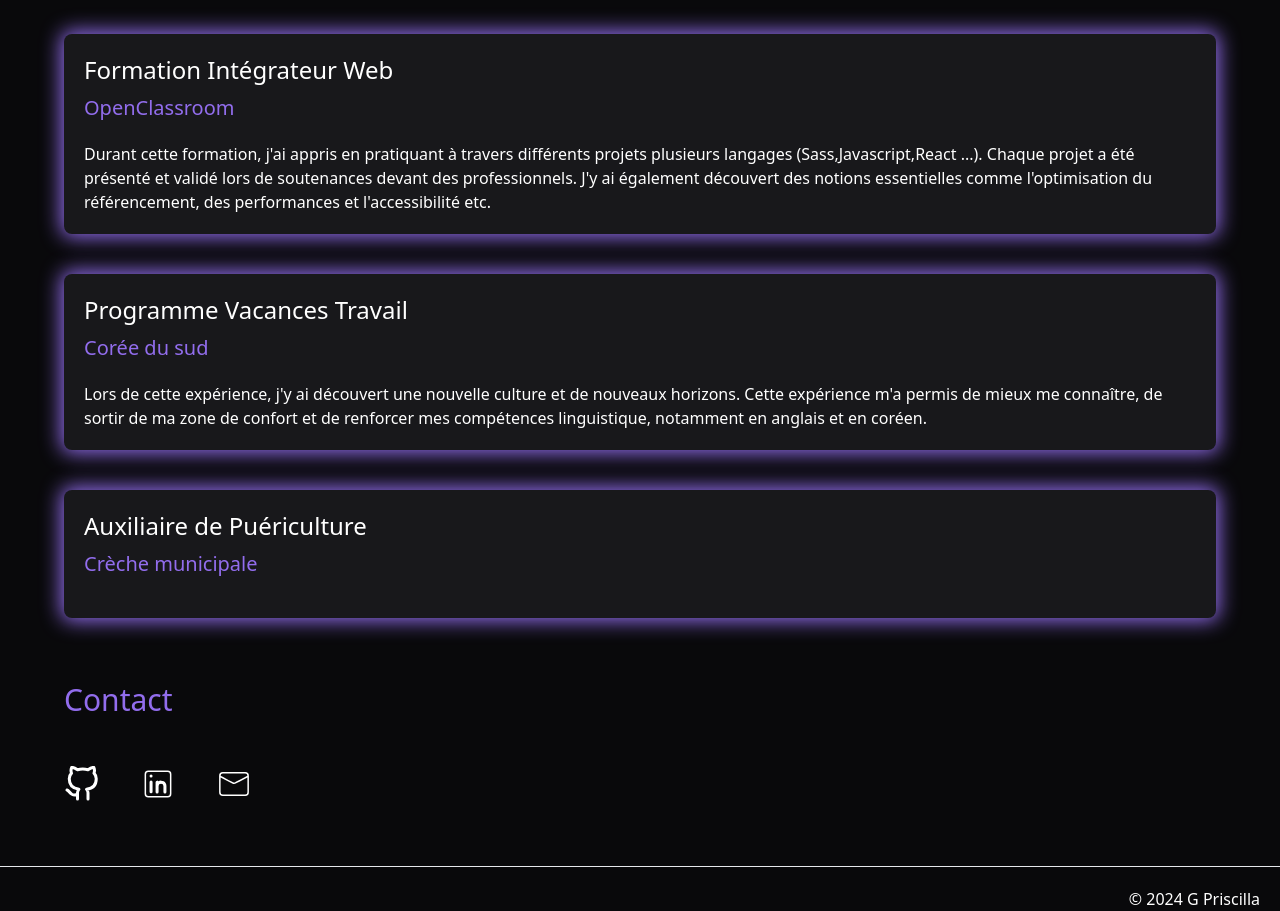
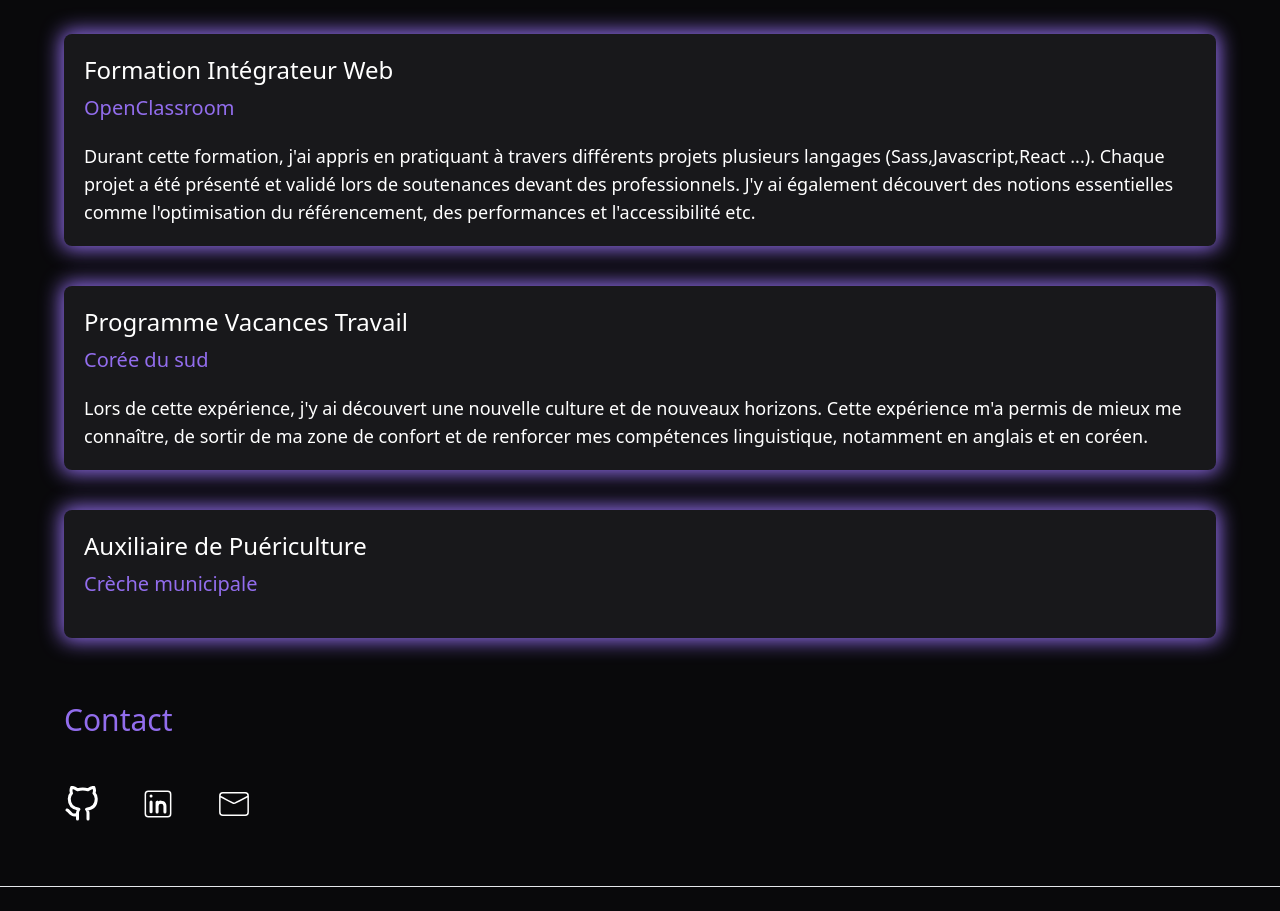
Before and after one commit to Priscouw/my-portfolio, a React (Vite) app: page / in a window 1280 px wide. Shown: the part 2640-3551 px from the top of the page. Built offline with nearby package versions, Linux system fonts and the light colour scheme.

Commit message:
<style> add text size on desktop

```diff
--- a/src/layout/Parcours.jsx
+++ b/src/layout/Parcours.jsx
@@ -39,7 +39,7 @@ const Parcours = () => {
               {parcours.intitule}
             </h4>
             <p className="text-purple  text-lg sm:text-xl ">{parcours.lieu}</p>
-            <p className="text-white pt-5">{parcours.description}</p>
+            <p className="text-white pt-5 lg:text-lg">{parcours.description}</p>
           </div>
         ))}
       </div>
```
